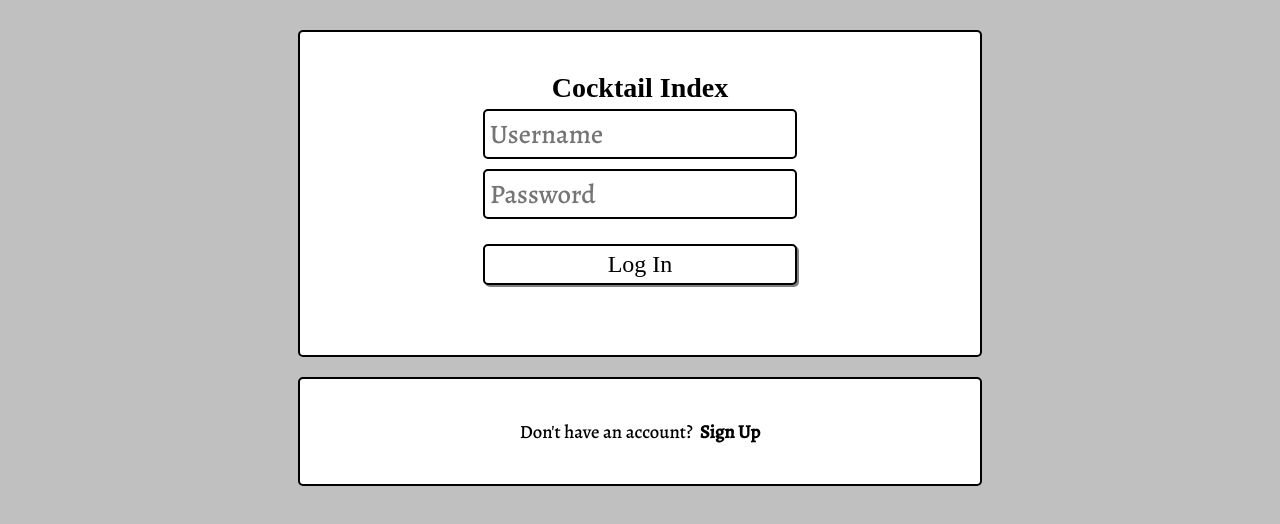
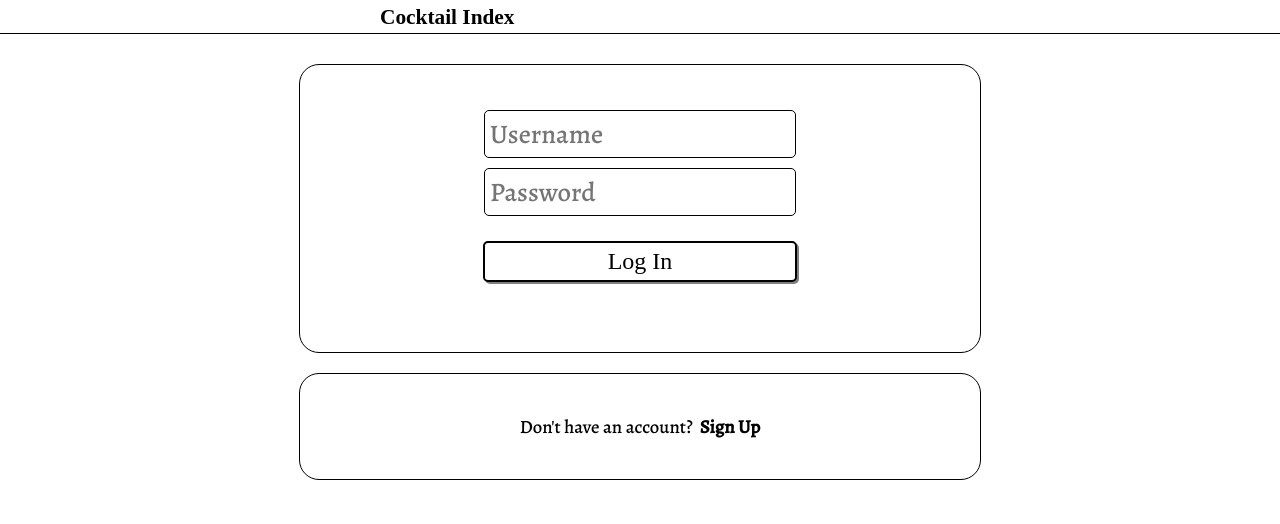
Before and after one commit to norppa/CocktailIndexWeb, a React app: page / in a window 1280 px wide. Built offline with nearby package versions, Linux system fonts and the light colour scheme; a web font is replaced by a local one.

Commit message:
update styles

```diff
--- a/app/components/cocktailindex/CockailIndex.js
+++ b/app/components/cocktailindex/CockailIndex.js
@@ -74,6 +74,7 @@ const CocktailIndex = (props) => {
     const logout = () => {
         localStorage.removeItem(TOKEN_KEY)
         setToken(false)
+        setUsername('')
         setCocktails([])
         setError(false)
         setView(views.LOGIN)
@@ -152,6 +153,7 @@ const CocktailIndex = (props) => {
             setClicked(true)
             setTimeout(() => setClicked(false), 3000)
         }
+        if (!username) return null
 
         return clicked
             ? <span className="user" onClick={logout}>log out?</span>
--- a/app/components/cocktailindex/CocktailIndex.css
+++ b/app/components/cocktailindex/CocktailIndex.css
@@ -1,3 +1,5 @@
+
+
 .frame {
     border-bottom: 1px solid black;
     display: flex;
--- a/app/components/login/Login.css
+++ b/app/components/login/Login.css
@@ -1,15 +1,8 @@
 .Login {
-    position: fixed;
-    top: 0;
-    left: 0;
-    bottom: 0;
-    right: 0;
-    overflow: auto;
     display: flex;
     flex-direction: column;
     align-items: center;
     padding-top: 20px;
-    background-color: #C0C0C0;
 }
 
 .box {
@@ -17,8 +10,8 @@
     flex-direction: column;
     align-items: center;
     width: 600px;
-    border: 2px solid black;
-    border-radius: 5px;
+    border: 1px solid black;
+    border-radius: 20px;
     background-color: white;
     padding: 40px;
     margin: 10px;
@@ -38,7 +31,6 @@ h1 {
 }
 
 .loginInfo {
-    border: 2px solid black;
     width: 300px;
     font-size: 20pt;
     margin: 5px;
--- a/app/components/login/Login.js
+++ b/app/components/login/Login.js
@@ -39,7 +39,6 @@ const Login = (props) => {
     return (
         <div className="Login">
             <div className="box">
-                <h1>Cocktail Index</h1>
                 <input className="loginInfo" type="text" placeholder="Username" value={username} onChange={onChange('username')} />
                 <input className="loginInfo" type="password" placeholder="Password" value={password} onChange={onChange('password')} />
                 <button onClick={submit}>{message('Log In', 'Register')}</button>
--- a/app/components/viewer/Viewer.css
+++ b/app/components/viewer/Viewer.css
@@ -2,20 +2,10 @@
     display: flex;
     flex-direction: column;
     align-items: center;
-    padding-top: 20px;
     width: 400px;
     margin: auto;
 }
 
-.controls {
-    width: 100%;
-    box-sizing: border-box;
-    display: flex;
-    flex-direction: row;
-    justify-content: flex-end;
-    align-items: center;
-    padding: 4px 20px;
-}
 
 .cocktails {
     width: 100%;
@@ -24,5 +14,7 @@
 }
 
 input {
+    width: 80%;
     padding-left: 10px;
+    margin: 10px;
 }
```
